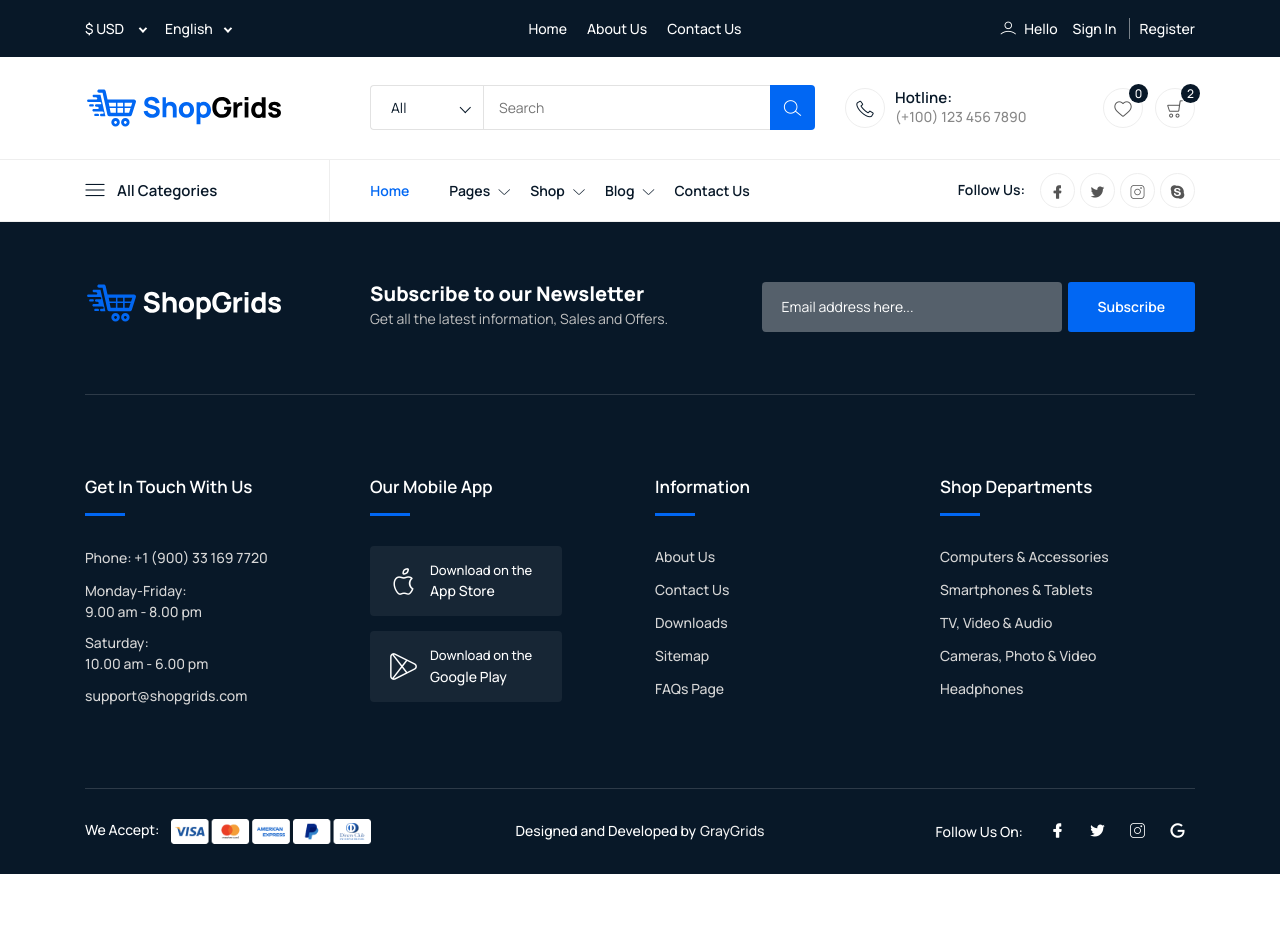
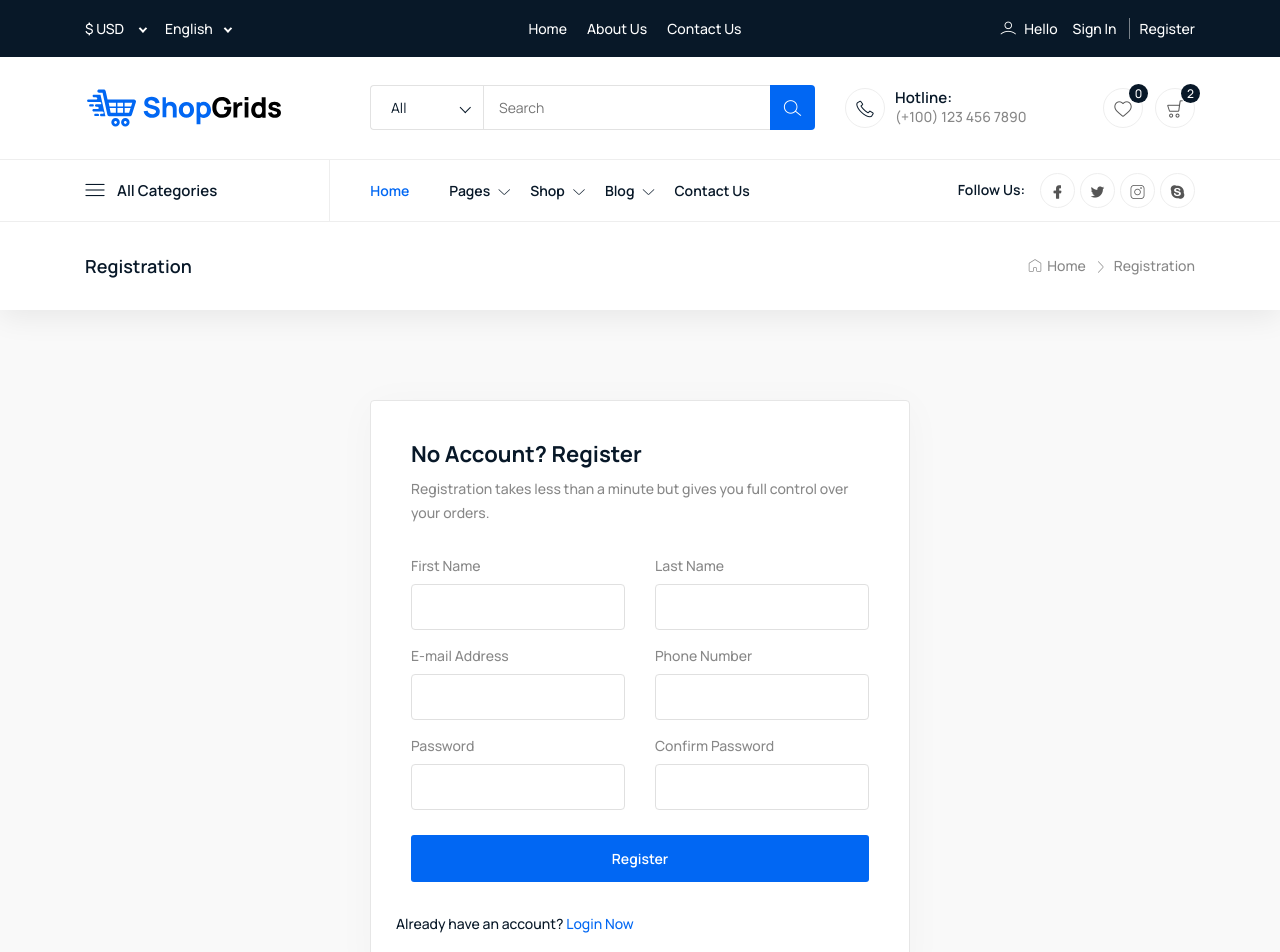
Before and after one commit to GuvenAydin/AngularCommerce, an Angular app: page /register in a window 1280 px wide. Before the commit this address led to /. Shown: the top 952 px of the page. Before the commit the page ends 874 px from the top, so only its background shows below. Built offline with nearby package versions, Linux system fonts and the light colour scheme.

Commit message:
register page added

```diff
--- /dev/null
+++ b/src/app/Entities/User.ts
@@ -0,0 +1,8 @@
+export interface User {
+    id: number;
+    firstName: string;
+    lastName: string;
+    email: string;
+    phone: string;
+    password: string;
+}
--- a/src/app/app.module.ts
+++ b/src/app/app.module.ts
@@ -18,11 +18,13 @@ import { HomeTrendingProductsComponent } from './components/home-trending-produc
 import { ShopComponent } from './components/shop/shop.component';
 import { ProductItemComponent } from './components/product-item/product-item.component';
 import { SingleProductComponent } from './components/single-product/single-product.component';
+import { RegisterComponent } from './components/register/register.component';
 
 const appRoutes:Routes = [
   {path:'',component:HomeComponent},
   {path:'shop',component:ShopComponent},
   {path:'product/:id',component:SingleProductComponent},
+  {path:'register',component:RegisterComponent},
 ]
 
 @NgModule({
@@ -38,7 +40,8 @@ const appRoutes:Routes = [
     HomeTrendingProductsComponent,
     ShopComponent,
     ProductItemComponent,
-    SingleProductComponent
+    SingleProductComponent,
+    RegisterComponent
   ],
   imports: [
     BrowserModule,
--- a/src/app/components/header/header.component.html
+++ b/src/app/components/header/header.component.html
@@ -53,7 +53,7 @@
                                 <a href="#">Sign In</a>
                             </li>
                             <li>
-                                <a href="#.">Register</a>
+                                <a [routerLink]="['/register']">Register</a>
                             </li>
                         </ul>
                     </div>
--- /dev/null
+++ b/src/app/components/register/register.component.html
@@ -0,0 +1,75 @@
+<div class="breadcrumbs">
+    <div class="container">
+        <div class="row align-items-center">
+            <div class="col-lg-6 col-md-6 col-12">
+                <div class="breadcrumbs-content">
+                    <h1 class="page-title">Registration</h1>
+                </div>
+            </div>
+            <div class="col-lg-6 col-md-6 col-12">
+                <ul class="breadcrumb-nav">
+                    <li><a href="index.html"><i class="lni lni-home"></i> Home</a></li>
+                    <li>Registration</li>
+                </ul>
+            </div>
+        </div>
+    </div>
+</div>
+
+<div class="account-login section">
+    <div class="container">
+        <div class="row">
+            <div class="col-lg-6 offset-lg-3 col-md-10 offset-md-1 col-12">
+                <div class="register-form">
+                    <div class="title">
+                        <h3>No Account? Register</h3>
+                        <p>Registration takes less than a minute but gives you full control over your orders.</p>
+                    </div>
+                    <form class="row" method="post">
+                        <div class="col-sm-6">
+                            <div class="form-group">
+                                <label for="reg-fn">First Name</label>
+                                <input class="form-control" type="text" id="reg-fn" required="">
+                            </div>
+                        </div>
+                        <div class="col-sm-6">
+                            <div class="form-group">
+                                <label for="reg-ln">Last Name</label>
+                                <input class="form-control" type="text" id="reg-ln" required="">
+                            </div>
+                        </div>
+                        <div class="col-sm-6">
+                            <div class="form-group">
+                                <label for="reg-email">E-mail Address</label>
+                                <input class="form-control" type="email" id="reg-email" required="">
+                            </div>
+                        </div>
+                        <div class="col-sm-6">
+                            <div class="form-group">
+                                <label for="reg-phone">Phone Number</label>
+                                <input class="form-control" type="text" id="reg-phone" required="">
+                            </div>
+                        </div>
+                        <div class="col-sm-6">
+                            <div class="form-group">
+                                <label for="reg-pass">Password</label>
+                                <input class="form-control" type="password" id="reg-pass" required="">
+                            </div>
+                        </div>
+                        <div class="col-sm-6">
+                            <div class="form-group">
+                                <label for="reg-pass-confirm">Confirm Password</label>
+                                <input class="form-control" type="password" id="reg-pass-confirm" required="">
+                            </div>
+                        </div>
+                        <div class="button col-12">
+                            <button class="btn btn-lg btn-block"  type="submit">Register</button>
+                        </div>
+                        <p class="outer-link text-center">Already have an account? <a href="login.html">Login Now</a>
+                        </p>
+                    </form>
+                </div>
+            </div>
+        </div>
+    </div>
+</div>
--- /dev/null
+++ b/src/app/components/register/register.component.ts
@@ -0,0 +1,17 @@
+import { Component, OnInit,Output,EventEmitter } from '@angular/core';
+import { User } from 'src/app/Entities/User';
+
+@Component({
+  selector: 'app-register',
+  templateUrl: './register.component.html',
+  styleUrls: ['./register.component.css']
+})
+export class RegisterComponent implements OnInit {
+  @Output() onAddUser:EventEmitter<User> = new EventEmitter();
+
+  constructor() { }
+
+  ngOnInit(): void {
+  }
+
+}
--- a/src/app/components/single-product/single-product.component.html
+++ b/src/app/components/single-product/single-product.component.html
@@ -1,4 +1,23 @@
-<section class="item-details section" *ngIf="product.data">
+<div class="breadcrumbs">
+    <div class="container">
+        <div class="row align-items-center">
+            <div class="col-lg-6 col-md-6 col-12">
+                <div class="breadcrumbs-content">
+                    <h1 class="page-title" *ngIf="product && product.data" >{{product.data.name}}</h1>
+                </div>
+            </div>
+            <div class="col-lg-6 col-md-6 col-12">
+                <ul class="breadcrumb-nav">
+                    <li><a href="/"><i class="lni lni-home"></i> Home</a></li>
+                    <li><a href="#">Shop</a></li>
+                    <li *ngIf="product && product.data">{{product.data.name}}</li>
+                </ul>
+            </div>
+        </div>
+    </div>
+</div>
+
+<section class="item-details section" *ngIf="product && product.data">
     <div class="container">
         <div class="top-area">
             <div class="row align-items-center">
@@ -6,14 +25,17 @@
                     <div class="product-images">
                         <main id="gallery">
                             <div class="main-img">
-                                <img src="{{product.data.coverImageUrl}}"
-                                    id="current" alt="#">
+                                <img src="{{product.data.coverImageUrl}}" id="current" alt="#">
                             </div>
                             <div class="images">
-                                <img src="https://via.placeholder.com/335&text=Gallery_Image" class="img" alt="#" style="opacity: 1;">
-                                <img src="https://via.placeholder.com/335&text=Gallery_Image" class="img" alt="#" style="opacity: 1;">
-                                <img src="https://via.placeholder.com/335&text=Gallery_Image" class="img" alt="#" style="opacity: 1;">
-                                <img src="https://via.placeholder.com/335&text=Gallery_Image" class="img" alt="#" style="opacity: 1;">
+                                <img src="https://via.placeholder.com/335&text=Gallery_Image" class="img" alt="#"
+                                    style="opacity: 1;">
+                                <img src="https://via.placeholder.com/335&text=Gallery_Image" class="img" alt="#"
+                                    style="opacity: 1;">
+                                <img src="https://via.placeholder.com/335&text=Gallery_Image" class="img" alt="#"
+                                    style="opacity: 1;">
+                                <img src="https://via.placeholder.com/335&text=Gallery_Image" class="img" alt="#"
+                                    style="opacity: 1;">
                                 <img src="https://via.placeholder.com/335&text=Gallery_Image" class="img" alt="#"
                                     style="opacity: 0.6;">
                             </div>
@@ -25,8 +47,10 @@
                         <h2 class="title">{{product.data.name}}</h2>
                         <p class="category"><i class="lni lni-tag"></i> Drones:<a href="javascript:void(0)">Action
                                 cameras</a></p>
-                        <h3 class="price">€ {{product.data.regularPrice}}<span> € {{product.data.discountedPrice}}</span></h3>
+                        <h3 class="price">€ {{product.data.regularPrice}} <span *ngIf="product.data.discountedPrice"> €
+                                {{product.data.discountedPrice}}</span></h3>
                         <p class="info-text">{{product.data.description}}</p>
+
                         <div class="row">
                             <div class="col-lg-4 col-md-4 col-12">
                                 <div class="form-group color-option">
@@ -95,7 +119,7 @@
                 </div>
             </div>
         </div>
-        <div class="product-details-info">
+        <!-- <div class="product-details-info">
             <div class="single-block">
                 <div class="row">
                     <div class="col-lg-6 col-12">
@@ -257,6 +281,6 @@
                     </div>
                 </div>
             </div>
-        </div>
+        </div> -->
     </div>
 </section>
--- a/src/app/services/product.service.ts
+++ b/src/app/services/product.service.ts
@@ -27,7 +27,6 @@ export class ProductService {
   }
 
   id:string;
-
   getProductById(id:Observable<string>): Observable<ProductResponse>{
 
     id.subscribe((id) => { this.id = id });
```
Also changed, not shown: src/app/services/user.service.ts (added, +22 -0 lines), src/app/components/register/register.component.css (added), src/styles.css, 2 other files (tests, documents, lock files or other folders).
